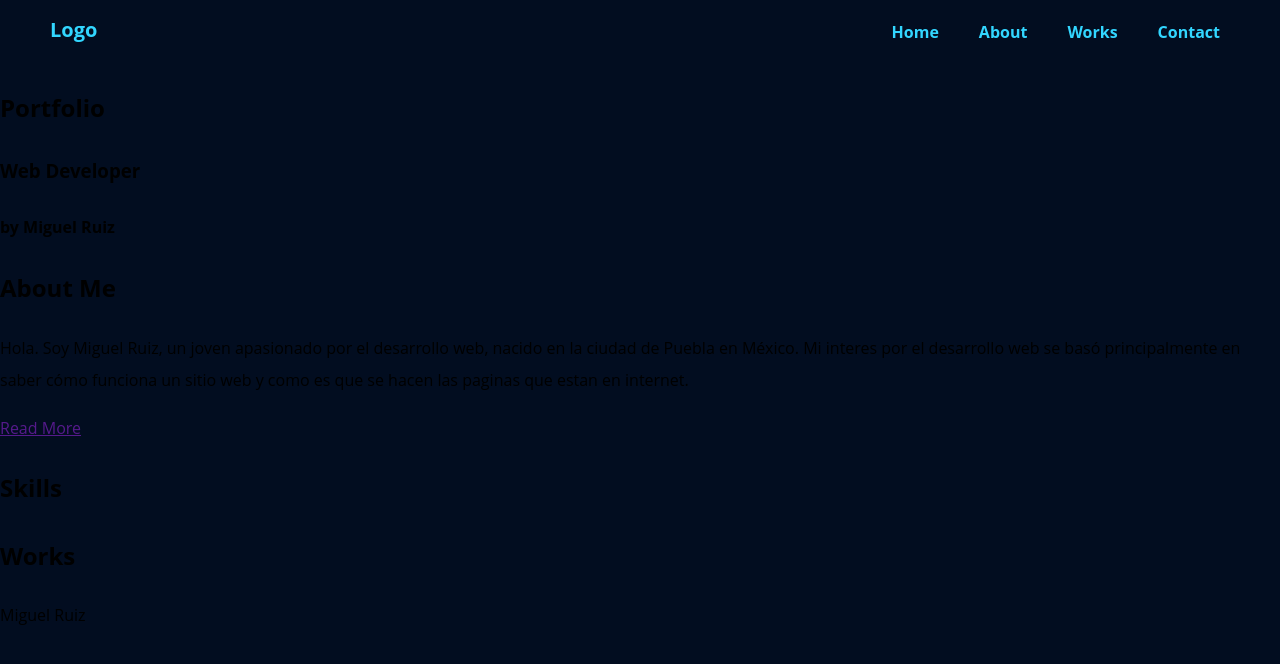
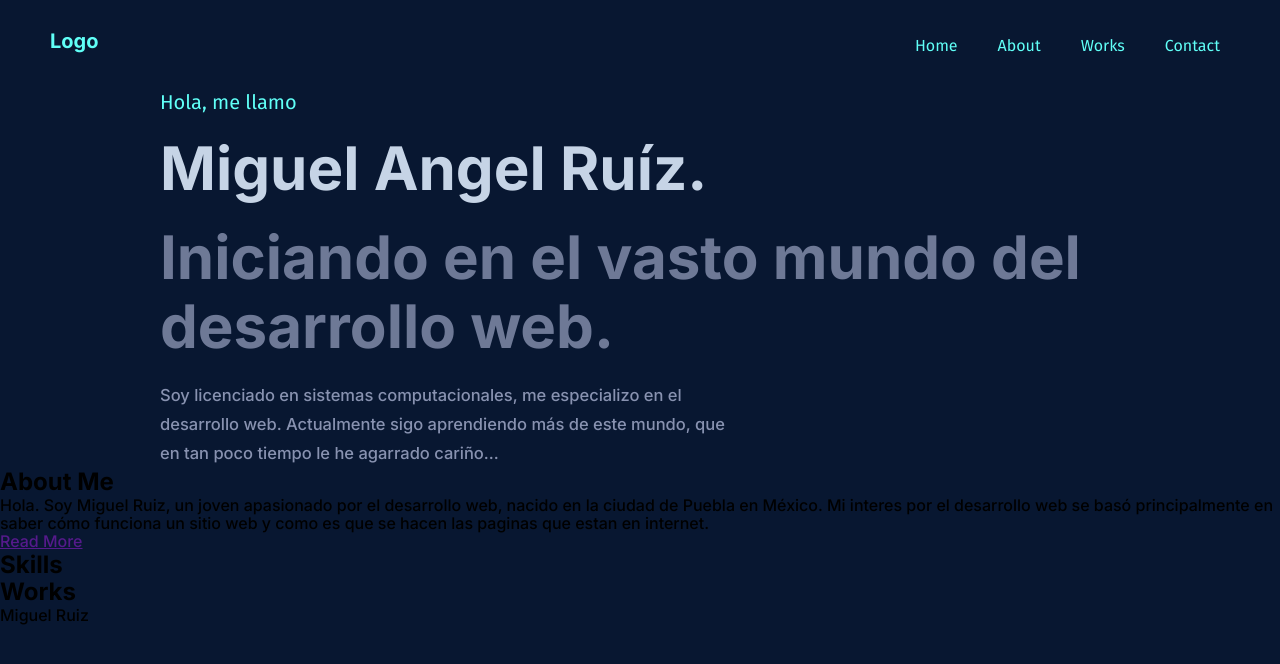
Before and after one commit to miguel0125-mex/portfolio-new, a website: page index.html in a window 1280 px wide. Drawn offline with Linux system fonts and the light colour scheme.

Commit message:
cambios-dia-2

```diff
--- a/index.html
+++ b/index.html
@@ -24,10 +24,23 @@
             </ul>
         </nav>
     </header>
-    <div>
-        <h2>Portfolio</h2>
-        <h3>Web Developer</h3>
-        <h4>by Miguel Ruiz</h4>
+    <div class="inicio">
+        <div class="container">
+            <div class="inicio-info">
+                <div class="p-init">
+                    <p class="inicio-pre">Hola, me llamo</p>
+                </div>
+                <div class="name">
+                    <h2 class="inicio-name">Miguel Angel Ruíz.</h2>
+                </div>
+                <div class="p-1">
+                    <h3 class="inicio-pre2">Iniciando en el vasto mundo del desarrollo web.</h3>
+                </div>
+                <div class="p-2">
+                    <p class="inicio-pre3">Soy licenciado en sistemas computacionales, me especializo en el desarrollo web. Actualmente sigo aprendiendo más de este mundo, que en tan poco tiempo le he agarrado cariño...</p>
+                </div>
+            </div>
+        </div>
     </div>
     <div>
         <h2>About Me</h2>
--- a/sass/abstract/_variables.scss
+++ b/sass/abstract/_variables.scss
@@ -1,17 +1,18 @@
-@import url('https://fonts.googleapis.com/css2?family=Rubik:wght@300;400;500;700&display=swap');
+@import url('https://fonts.googleapis.com/css2?family=Inter:wght@100;300;500;700&display=swap');
+@import url('https://fonts.googleapis.com/css2?family=Fira+Sans:wght@200;300;400;500&display=swap');
 
 /*----COLORS----*/
 
-$colorPrincipal:#020d20;
-$colorLetras: #32d6ff;
-$colorTitulos: #fff;
+$colorPrincipal:#081731;
+$colorLetras: #60fff7;
+$colorTitulos: #dbe9fa;
 $colorParrafos: #8892b0;
 
 /*----TIPOGRAFIAS---*/
 
-$titulos:'Rubik',
+$titulos:'Fira Sans',
 sans-serif;
-$parrafos: 'Open Sans',
+$parrafos: 'Inter',
 sans-serif;
 
 /*---TAMAÑOS LETRAS---*/
--- a/sass/components/_body.scss
+++ b/sass/components/_body.scss
@@ -13,8 +13,8 @@ html {
 body {
     font-size: 1.6rem;
     background: $colorPrincipal;
-    line-height: 2;
     font-family: $parrafos;
+    //line-height: 1.8;
 }
 
 img {
@@ -22,7 +22,19 @@ img {
 }
 
 .container {
-    width: 95%;
+    width: 75%;
     max-width: 120rem;
     margin: 0 auto;
 }
+
+p {
+    margin: 0;
+    padding: 0;
+}
+
+h1,
+h2,
+h3,
+h4 {
+    margin: 0;
+}
--- a/sass/components/_header.scss
+++ b/sass/components/_header.scss
@@ -2,7 +2,7 @@
     width: 100%;
     display: flex;
     justify-content: space-between;
-    padding: 0 $md;
+    padding: $xs $md;
     .logo {
         font-size: $xs;
         color: $colorLetras;
@@ -16,12 +16,13 @@
             padding: 0 $xs;
             &>a {
                 text-decoration: none;
-                font-size: 1.70;
+                font-size: 1.30;
                 color: $colorLetras;
-                font-weight: $bold;
+                font-weight: 1rem;
                 transition: all .5s ease-in-out;
+                font-family: $titulos;
                 &:hover {
-                    color: $colorTitulos;
+                    color: $colorParrafos;
                 }
             }
         }
--- /dev/null
+++ b/sass/components/_inicio.scss
@@ -0,0 +1,36 @@
+.inicio-info {
+    display: flex;
+    flex-direction: column;
+    .inicio-pre {
+        font-size: $xs;
+        color: $colorLetras;
+        font-weight: $medium;
+        font-family: $titulos
+    }
+    .inicio-name {
+        font-size: $lg;
+        font-weight: $bold;
+        font-family: $parrafos;
+        color: $colorTitulos;
+        opacity: .9;
+        padding-top: $xs;
+    }
+    .inicio-pre2 {
+        font-size: $lg;
+        font-weight: $bold;
+        font-family: $parrafos;
+        color: $colorParrafos;
+        opacity: .8;
+        padding: $xs 0;
+    }
+    .p-2 {
+        width: 60%;
+        .inicio-pre3 {
+            font-size: 1.65rem;
+            font-weight: $md;
+            color: $colorParrafos;
+            font-family: $parrafos;
+            line-height: 1.75;
+        }
+    }
+}
--- a/sass/index.scss
+++ b/sass/index.scss
@@ -5,4 +5,5 @@
 /*---COMPONENTS---*/
 
 @import "./components/body",
-"./components/header";
+"./components/header",
+"./components/inicio";
```
Also changed, not shown: assets/css/styles.css, 1 other file.
